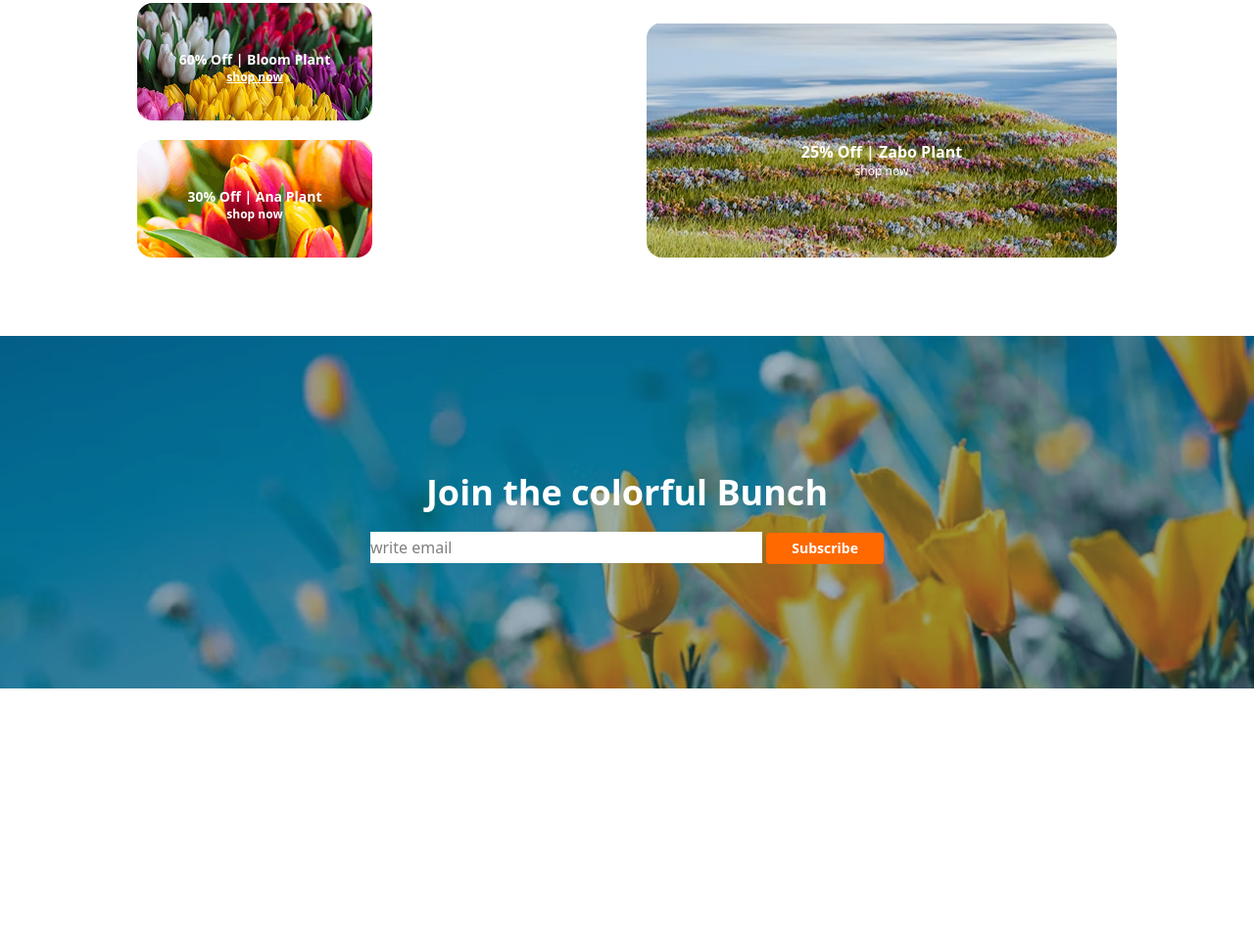
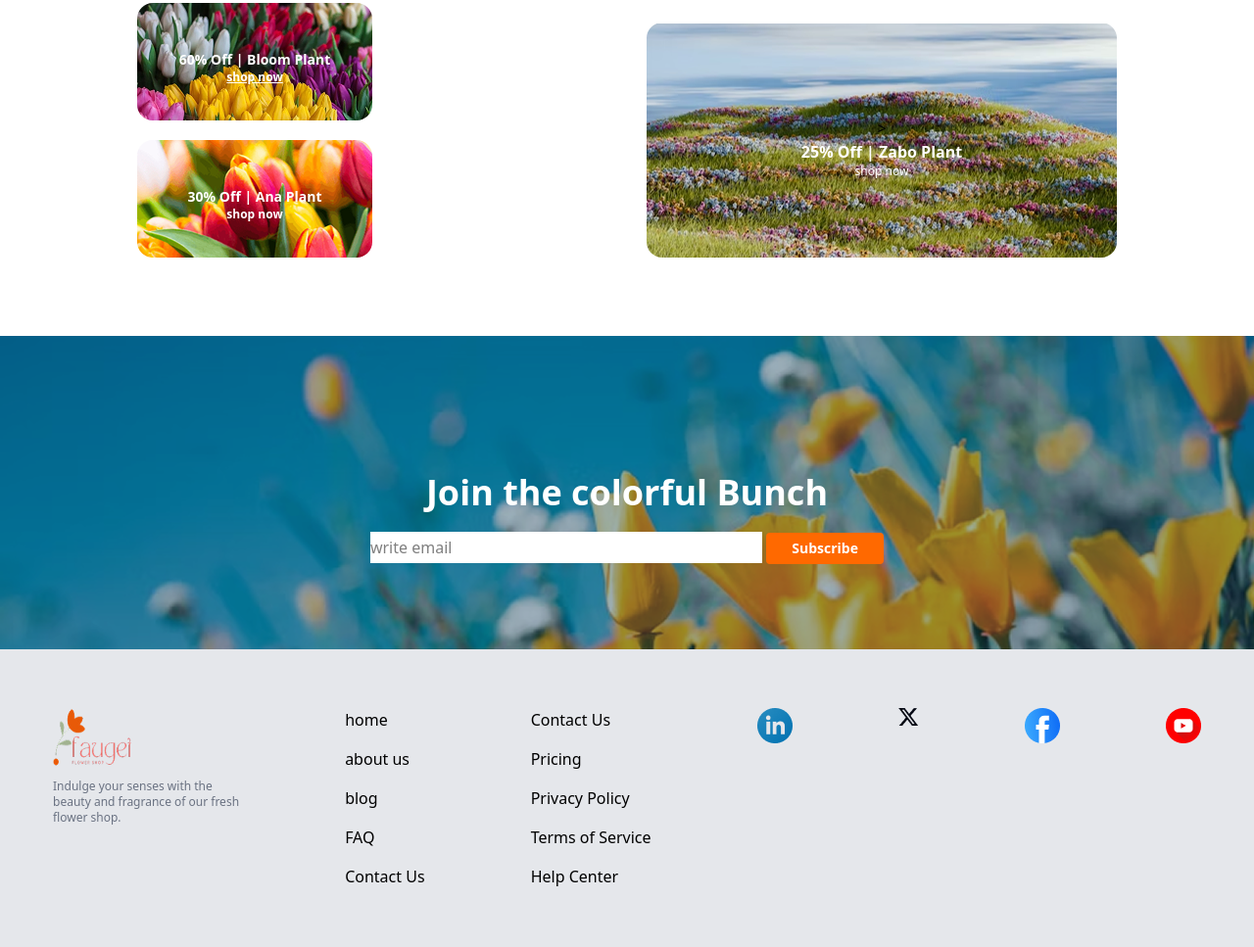
Before and after one commit to Alaminislamtuhin/correction-my-2nd-assignment, a plain HTML site: page index.html in a window 1280 px wide. Shown: the part 2212-3179 px from the top of the page at 98% size. Before the commit the page ends 2915 px from the top, so only its background shows below. Drawn offline with nearby package versions, Linux system fonts and the light colour scheme.

Commit message:
added the footer section and resonsive the footer section

```diff
--- a/index.html
+++ b/index.html
@@ -143,6 +143,47 @@
         </section>
 
     </main>
+    <footer>
+        <section class="md:flex bg-gray-200 h-auto mx-auto  -mt-10 justify-around py-15 grid grid-cols-1 sm:grid-cols-2 md:grid-cols-4 ">
+           <div>
+                <img class=" md:w-20 h-15" src="assets/logo.png" alt="">
+                <p class="font-normal text-xs mt-3 text-gray-500">Indulge your senses with the <br>
+                    beauty and fragrance of our fresh <br> flower shop. </p>
+            </div>
+            <div class="">
+                <ul >
+                    <li class="mb-4">home</li>
+                    <li class="mb-4">about us</li>
+                    <li class="mb-4">blog</li>
+                    <li class="mb-4">FAQ</li>
+                    <li>Contact Us</li>
+                </ul>
+            </div>
+            <div>
+                <ul>
+                    <li class="mb-4">Contact Us</li>
+                    <li class="mb-4">Pricing</li>
+                    <li class="mb-4">Privacy Policy</li>
+                    <li class="mb-4">Terms of Service</li>
+                    <li>Help Center</li>
+                </ul>
+            </div>
+            <div class="">
+                <img src="assets/icon-linkedin.png" alt="">
+            </div>
+            <div>
+                <img src="assets/icon-twitter.png" alt="">
+            </div>
+            <div>
+                 <img src="assets/icon-facebook.png" alt="">
+            </div>
+            <div>
+                 <img src="assets/icon-youtube.png" alt="">
+            </div>
+
+        </section>
+
+    </footer>
 
 </body>
 </html>
```
